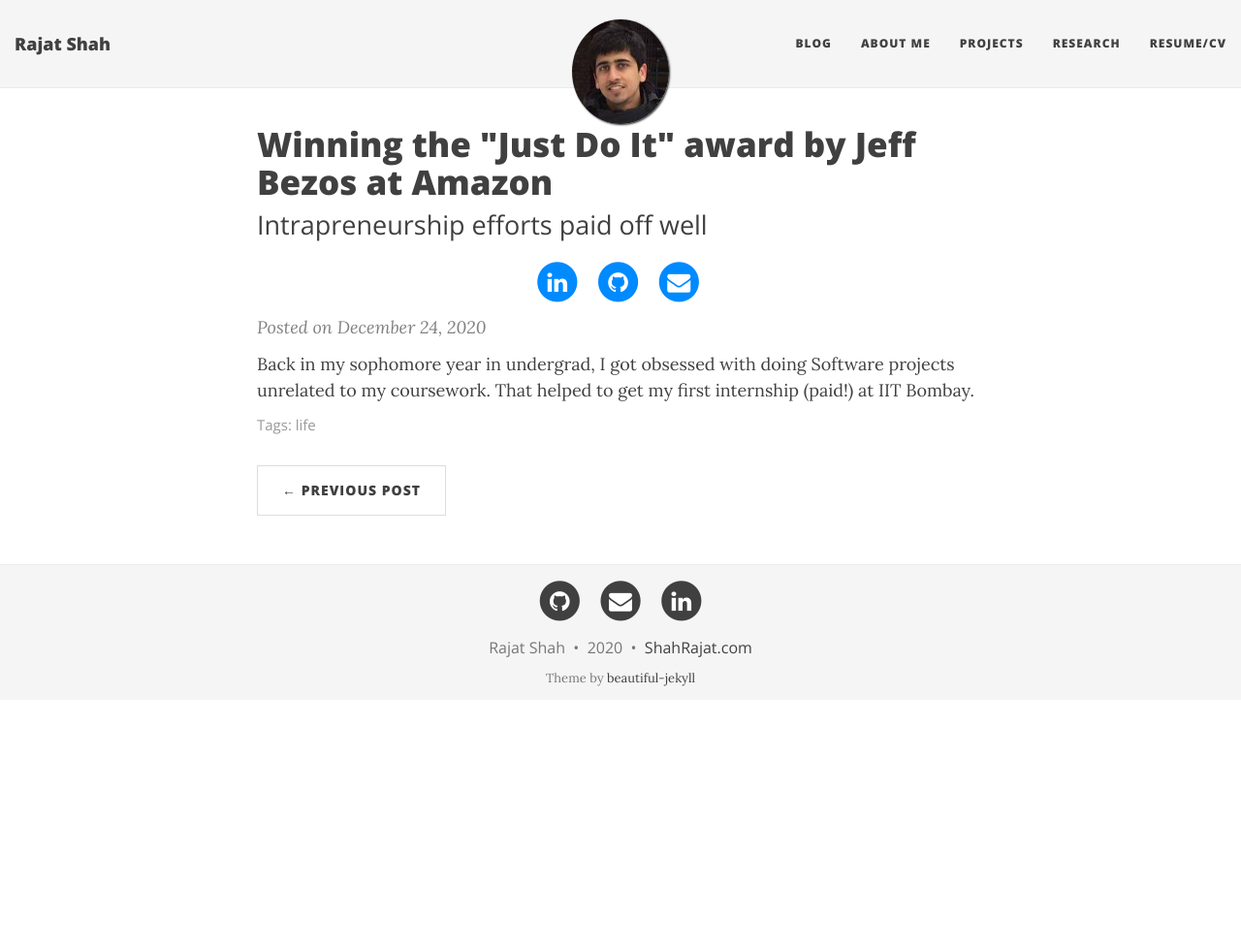
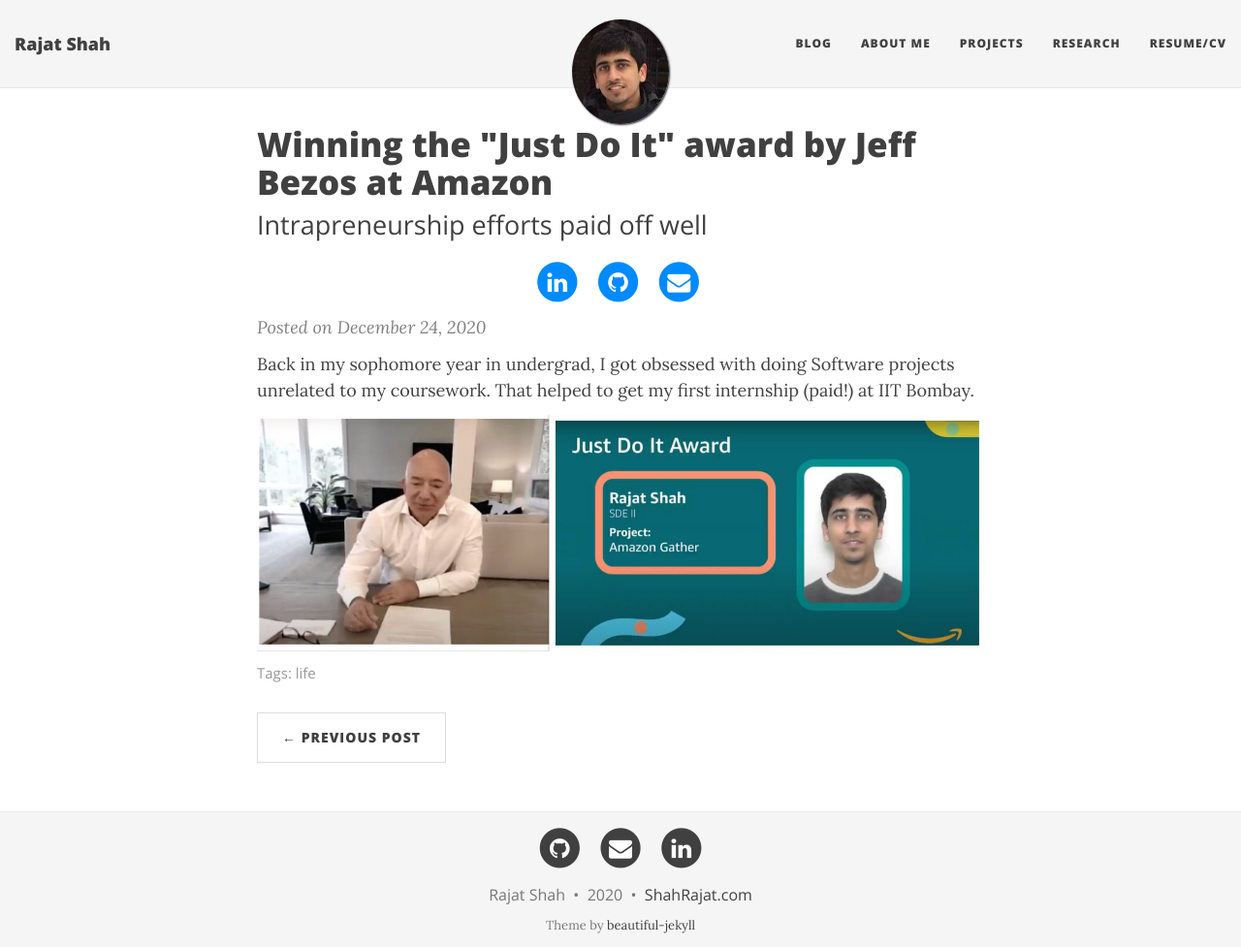
Before and after one commit to shahrajat/shahrajat.github.io, a Jekyll site: the page built from _posts/2020-12-24-amazon-just-do-it-award-jeff-bezos.md, in a window 1280 px wide and 977 px high. Shown: the whole window at 97% size. Built offline with Jekyll 4.4.1, drawn with Linux system fonts in a browser that asks for light colours; nearby versions of some CDN libraries; comment, search, counter and statistics services are not loaded.

Commit message:
Update 2020-12-24-amazon-just-do-it-award-jeff-bezos.md

```diff
--- a/_posts/2020-12-24-amazon-just-do-it-award-jeff-bezos.md
+++ b/_posts/2020-12-24-amazon-just-do-it-award-jeff-bezos.md
@@ -7,3 +7,6 @@
 ---
 
 Back in my sophomore year in undergrad, I got obsessed with doing Software projects unrelated to my coursework. That helped to get my first internship (paid!) at IIT Bombay.
+
+
+![Rajat Shah Seattle near Big wheel]({{site.baseurl}}https://raw.githubusercontent.com/shahrajat/shahrajat.github.io/master/assets/jeff-bezos-rajat-shah.jpeg)
```
